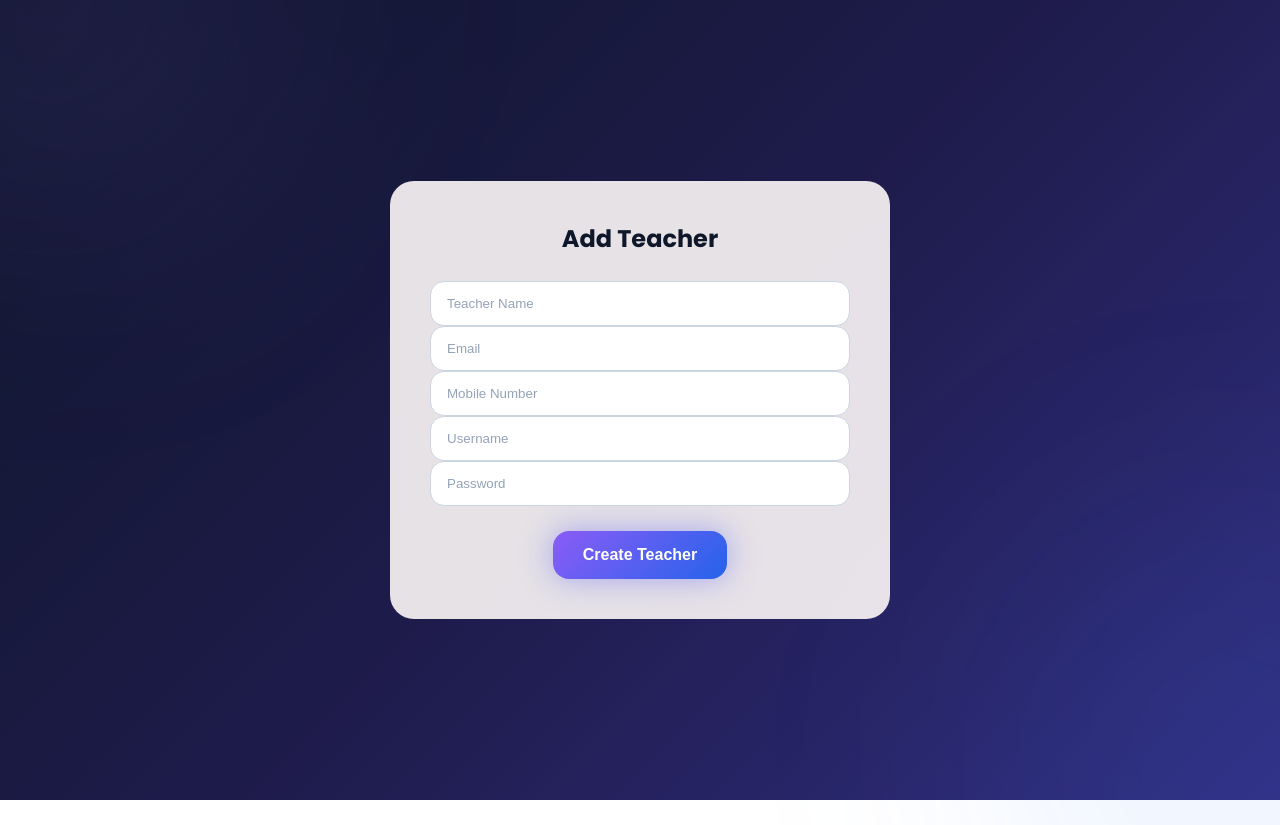
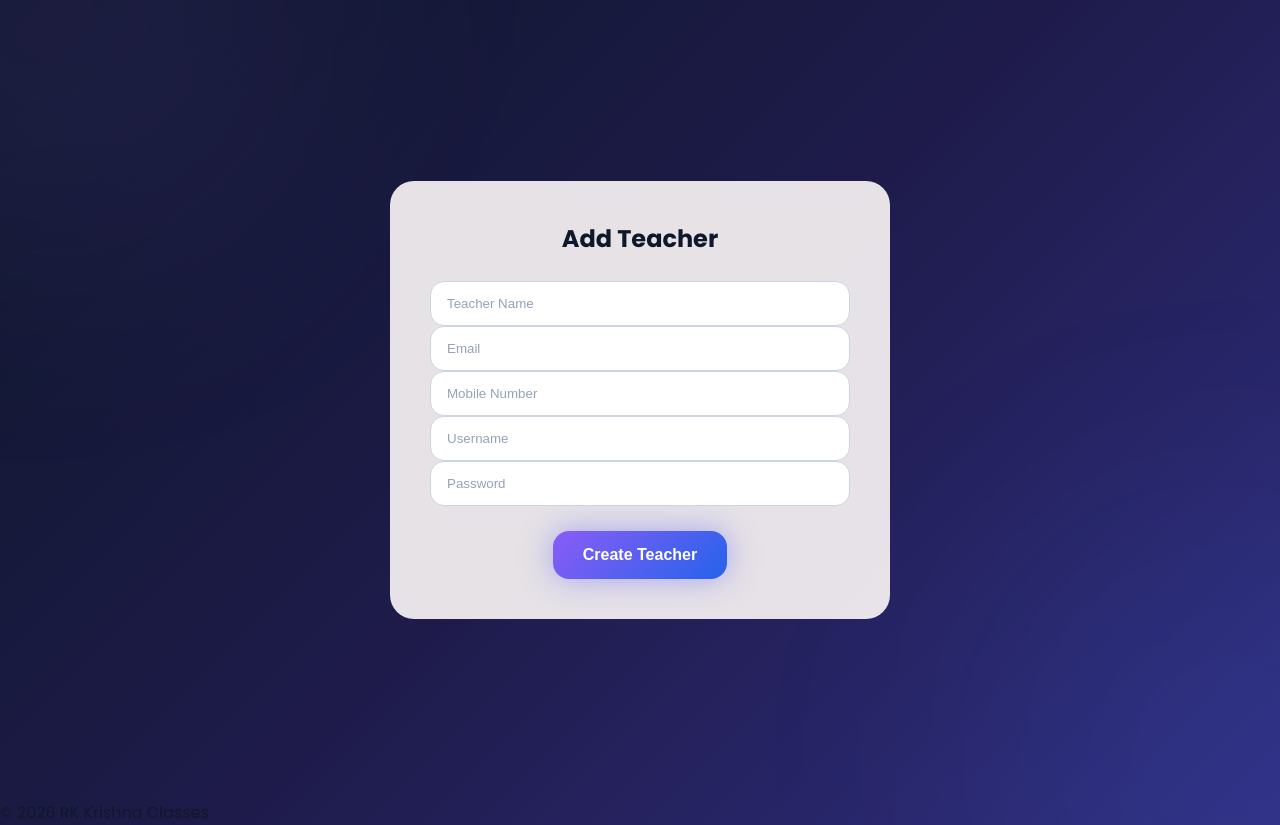
Before and after one commit to rajaji98/rk-krishna-classes, a website: page public/manage-teachers.html in a window 1280 px wide. Before the commit the page ends 800 px from the top, so only its background shows below. Drawn offline with Linux system fonts and the light colour scheme.

Commit message:
Added footer page as copyright

```diff
--- a/public/manage-teachers.html
+++ b/public/manage-teachers.html
@@ -109,5 +109,11 @@ document.getElementById("teacherForm")
 });
 </script>
 
+  <!-- page footer -->
+  <footer>
+    <p>&copy; 2026 RK Krishna Classes</p>
+  </footer>
+
+
 </body>
 </html>
```
Also changed, not shown: public/admission.html (+5 -0 lines), public/courses.html (+5 -0 lines), public/dashboard.html (+5 -0 lines), public/forgot-password.html (+5 -0 lines), public/index.html (+4 -0 lines), public/login.html (+4 -0 lines), public/print-admission.html (+5 -0 lines), public/print-receipt.html (+5 -0 lines), public/reset-password.html (+5 -0 lines), public/toppers.html (+4 -0 lines).
